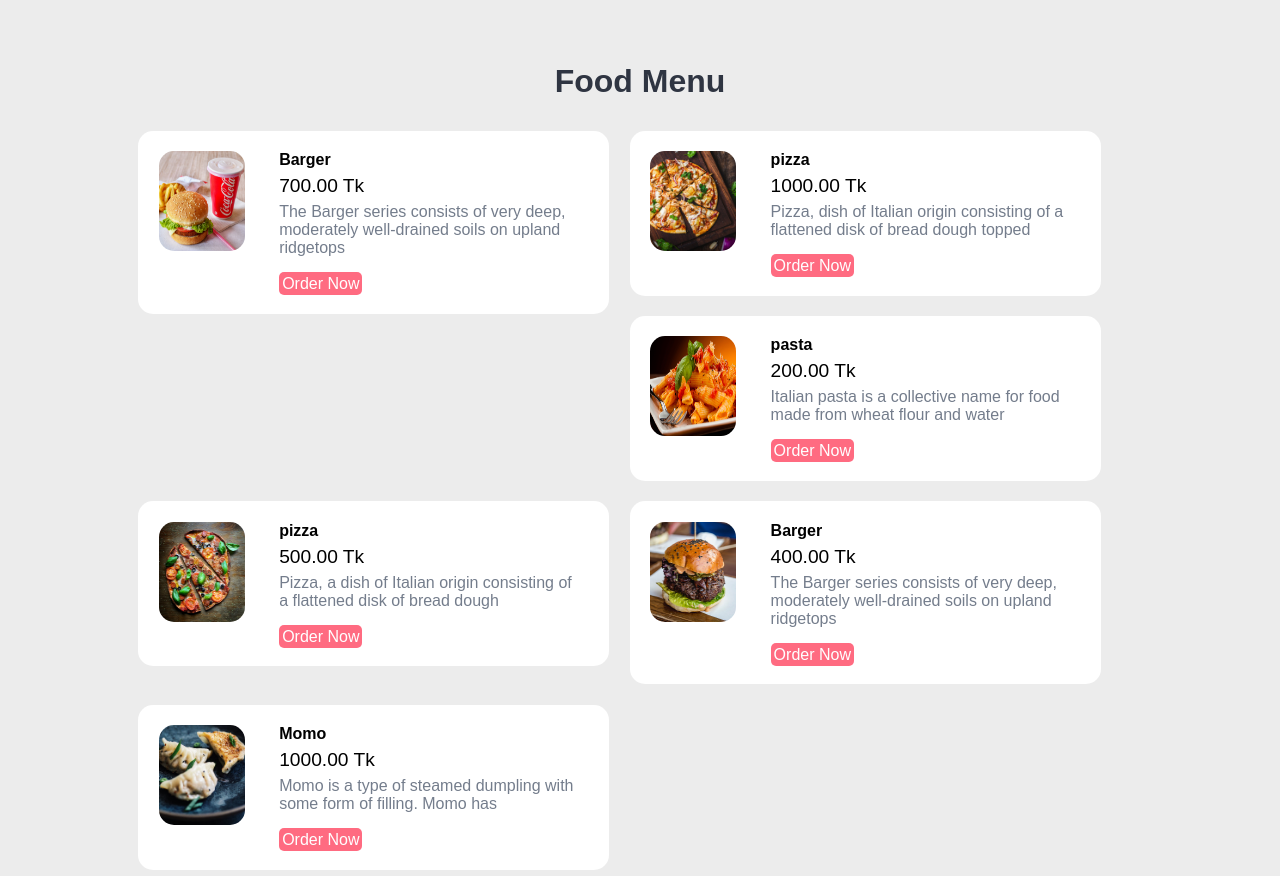
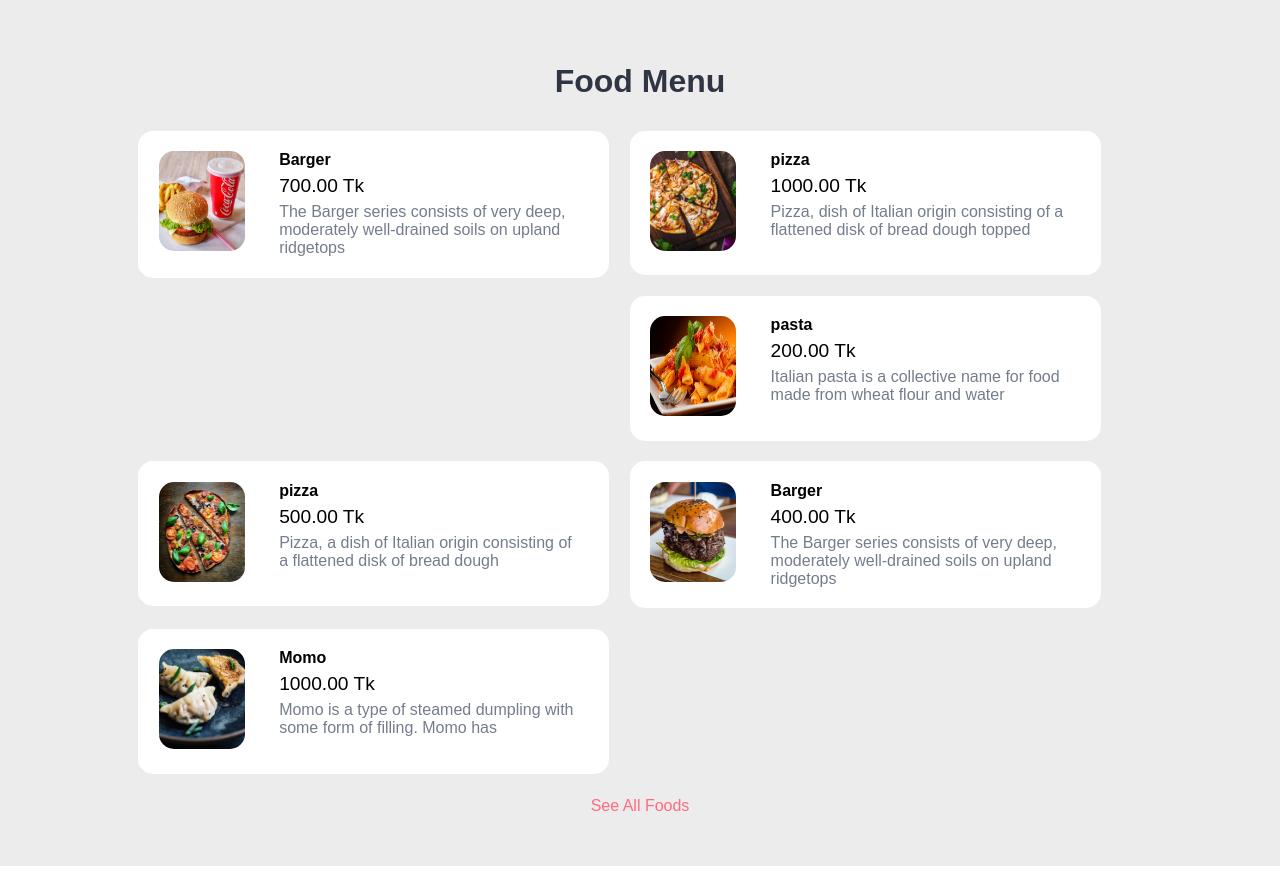
Before and after one commit to Hannan84/Food_Order, a PHP site: page /foods.php in a window 1280 px wide. Shown: the part 330-1206 px from the top of the page. Run offline with PHP 8.4, Linux system fonts and the light colour scheme; data comes from the database, SQL or seed files in the repository; some libraries are stand-ins or nearby versions.

Commit message:
changes food menu div

```diff
--- a/foods.php
+++ b/foods.php
@@ -30,7 +30,7 @@ include 'partial_front/navbar.php';
 //                   Check whether image is available or not
                         if ($value['image'] != ""){
                             ?>
-                            <img src="images/food/<?php echo $value['image'];?>" alt="Pizza" class="img-responsive img-curve"  width="100px" height="100px">
+                            <a href="food_view.php?id=<?php echo $value['id']?>"><img src="images/food/<?php echo $value['image'];?>" alt="Pizza" class="img-responsive img-curve"  width="100px" height="100px"></a>
                             <?php
                         }
                         else{
@@ -40,14 +40,11 @@ include 'partial_front/navbar.php';
                     </div>
 
                     <div class="food-menu-desc">
-                        <h4><?php echo $value['title']?></h4>
-                        <p class="food-price"><?php echo $value['price']?> Tk</p>
+                        <h4><a style="color: black" href="food_view.php?id=<?php echo $value['id']?>"><?php echo $value['title']?></a></h4>
+                        <p class="food-price"><a style="color: black" href="food_view.php?id=<?php echo $value['id']?>"><?php echo $value['price']?> Tk</a></p>
                         <p class="food-detail">
-                            <?php echo preg_replace('/((\w+\W*){'.(13).'}(\w+))(.*)/', '${1}', $value['description']);?>
+                            <a style="color: #747d8c" href="food_view.php?id=<?php echo $value['id']?>"><?php echo preg_replace('/((\w+\W*){'.(13).'}(\w+))(.*)/', '${1}', $value['description']);?></a>
                         </p>
-                        <br>
-
-                        <a href="order.php?food_id=<?php echo $value['id']?>" class="btn btn-primary">Order Now</a>
                     </div>
                 </div>
             <?php }?>
```
